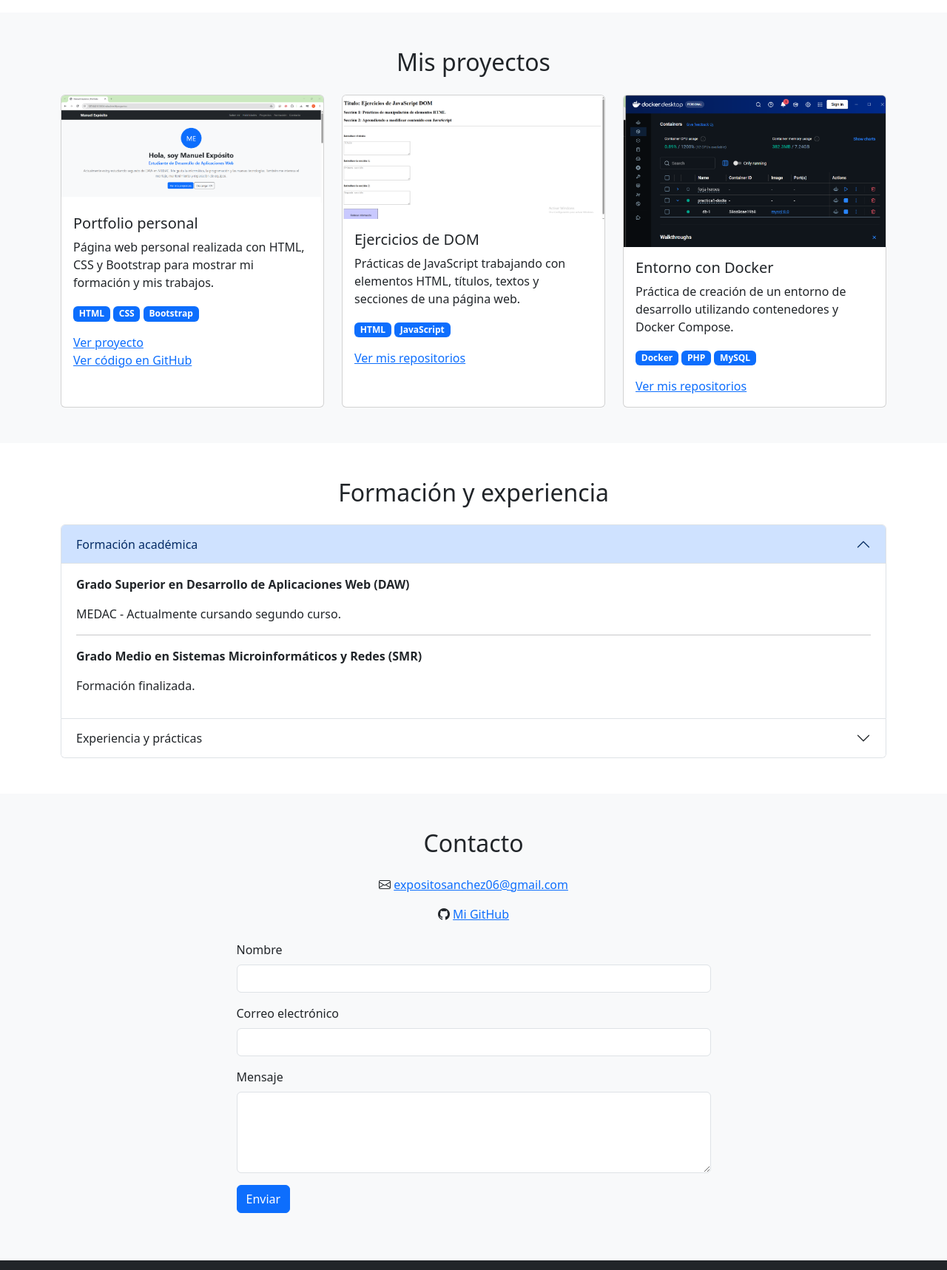
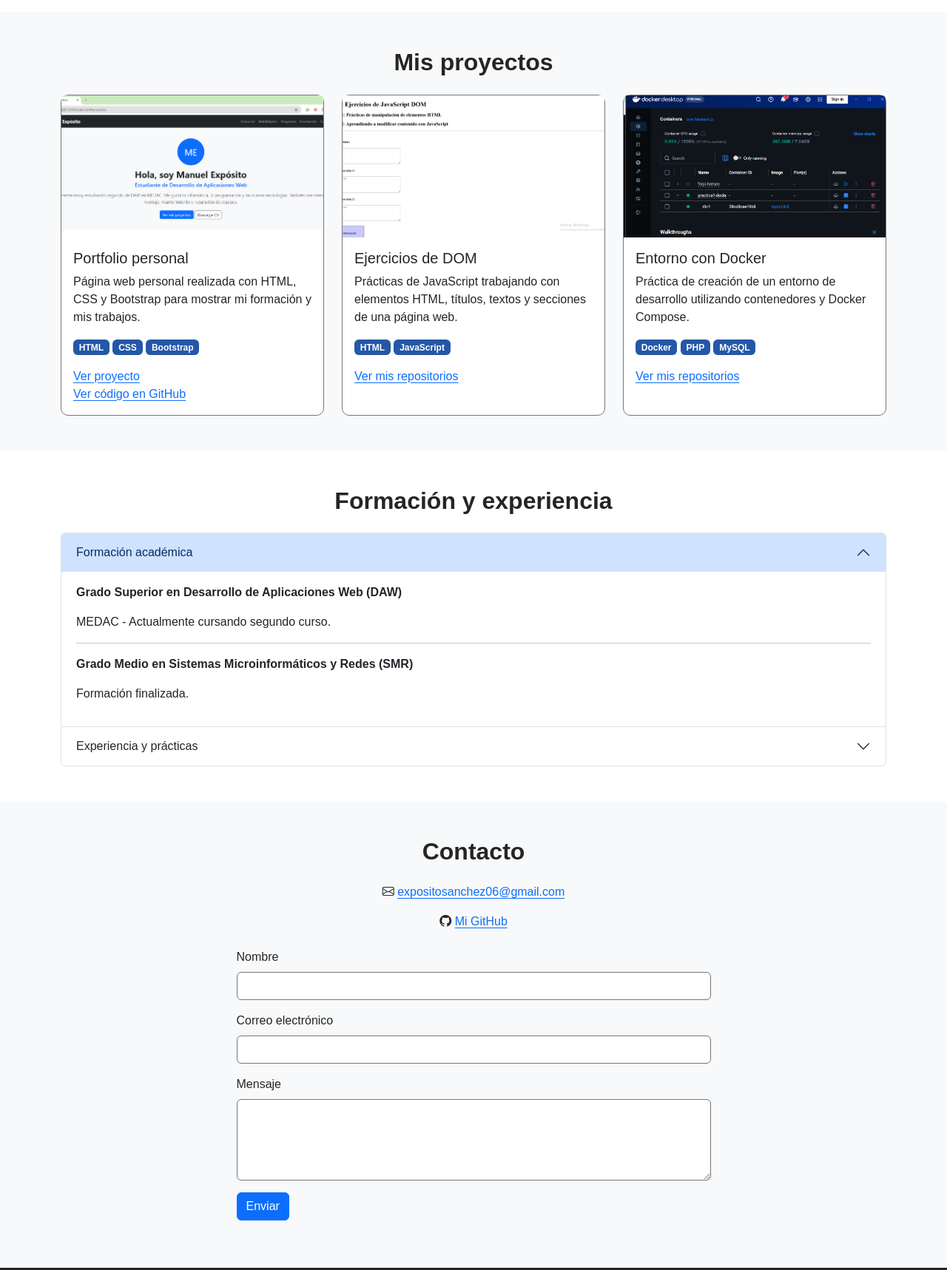
Before and after one commit to expositosanchez06-a11y/portfolio, a plain HTML site: page index.html in a window 1280 px wide. Shown: the part 1080-2797 px from the top of the page at 74% size. Drawn offline with nearby package versions, Linux system fonts and the light colour scheme.

Commit message:
Mejoras de accesibilidad del portfolio

```diff
--- a/css/estilos.css
+++ b/css/estilos.css
@@ -1,17 +1,102 @@
-/* ============================================================
-   Estilos propios del portfolio (marca personal)
-   Usa el mínimo CSS posible: primero intenta con clases de Bootstrap.
-   ============================================================ */
 
-/* Ejemplo: cambia el color principal de Bootstrap por el tuyo
+/* ==================================================
+   ESTILOS PROPIOS DEL PORTFOLIO
+   ================================================== */
+
+/* Colores principales de mi portfolio */
 :root {
-  --bs-primary: #0d6efd;
-  --bs-primary-rgb: 13, 110, 253;
+  --bs-primary: #2457a7;
+  --bs-primary-rgb: 36, 87, 167;
 }
-*/
 
-/* Desplazamiento suave al pulsar los enlaces del menú */
-html { scroll-behavior: smooth; }
+/* Desplazamiento suave al pulsar los enlaces */
+html {
+  scroll-behavior: smooth;
+}
 
-/* Que el título de cada sección no quede tapado por la navbar fija */
-section { scroll-margin-top: 70px; }
+/* Evitar que los títulos queden tapados por el menú */
+section {
+  scroll-margin-top: 5rem;
+}
+
+/* Estilo general de la página */
+body {
+  font-family: Arial, sans-serif;
+  color: #252525;
+}
+
+/* Círculo con mis iniciales */
+.avatar-iniciales {
+  width: 7.5rem;
+  height: 7.5rem;
+  font-size: 2.5rem;
+}
+
+/* Mejorar el aspecto de las tarjetas */
+.card {
+  border: 1px solid #767676;
+  border-radius: 0.625rem;
+  transition: transform 0.2s;
+}
+
+.card:hover {
+  transform: translateY(-0.25rem);
+}
+
+/* Imágenes de los proyectos */
+.card-img-top {
+  width: 100%;
+  height: 12rem;
+  object-fit: cover;
+}
+
+/* Separación de los títulos */
+h2 {
+  font-weight: bold;
+  margin-bottom: 1.5rem;
+}
+
+/* Enlaces */
+a {
+  text-underline-offset: 0.2rem;
+}
+
+/* Que se vea el foco al navegar con teclado */
+a:focus-visible,
+button:focus-visible,
+input:focus-visible,
+textarea:focus-visible {
+  outline: 3px solid #b45309;
+  outline-offset: 3px;
+}
+
+/* Enlace para saltar directamente al contenido */
+.skip-link {
+  position: absolute;
+  top: -100px;
+  left: 10px;
+  background-color: #ffffff;
+  color: #252525;
+  padding: 10px;
+  z-index: 2000;
+}
+
+.skip-link:focus {
+  top: 10px;
+}
+
+/* Mejorar el contraste de los campos del formulario */
+.form-control {
+  border-color: #767676;
+}
+
+/* Respetar a las personas que prefieren menos movimiento */
+@media (prefers-reduced-motion: reduce) {
+  html {
+    scroll-behavior: auto;
+  }
+
+  .card {
+    transition: none;
+  }
+}
--- a/index.html
+++ b/index.html
@@ -10,23 +10,32 @@
 
   <title>Manuel Expósito | Portfolio</title>
 
+  <!-- Bootstrap -->
   <link href="https://cdn.jsdelivr.net/npm/bootstrap@5.3.8/dist/css/bootstrap.min.css" rel="stylesheet">
 
+  <!-- Iconos -->
   <link rel="stylesheet" href="https://cdn.jsdelivr.net/npm/bootstrap-icons@1.13.1/font/bootstrap-icons.min.css">
 
+  <!-- Mi CSS -->
   <link rel="stylesheet" href="css/estilos.css">
 </head>
 
 <body>
 
+  <!-- Enlace para saltar directamente al contenido -->
+  <a class="skip-link" href="#contenido">Saltar al contenido</a>
+
   <!-- Menú de navegación -->
   <nav class="navbar navbar-expand-lg navbar-dark bg-dark sticky-top">
     <div class="container">
 
-      <a class="navbar-brand fw-bold" href="#">Manuel Expósito</a>
+      <a class="navbar-brand fw-bold" href="#sobre-mi">Manuel Expósito</a>
 
-      <button class="navbar-toggler" type="button" data-bs-toggle="collapse" data-bs-target="#menu">
-        <span class="navbar-toggler-icon"></span>
+      <button class="navbar-toggler" type="button"
+              data-bs-toggle="collapse" data-bs-target="#menu"
+              aria-controls="menu" aria-expanded="false"
+              aria-label="Abrir o cerrar el menú de navegación">
+        <span class="navbar-toggler-icon" aria-hidden="true"></span>
       </button>
 
       <div class="collapse navbar-collapse" id="menu">
@@ -57,14 +66,14 @@
     </div>
   </nav>
 
+  <main id="contenido">
 
     <!-- Presentación -->
     <header id="sobre-mi" class="py-5 text-center bg-light">
 
       <div class="container">
 
-      <div class="rounded-circle bg-primary text-white d-flex align-items-center justify-content-center mx-auto mb-3"
-           style="width: 120px; height: 120px; font-size: 40px;">
+        <div class="avatar-iniciales rounded-circle bg-primary text-white d-flex align-items-center justify-content-center mx-auto mb-3">
           ME
         </div>
 
@@ -90,7 +99,6 @@
 
       </div>
     </header>
-
 
     <!-- Habilidades -->
     <section id="habilidades" class="py-5">
@@ -183,7 +191,6 @@
       </div>
     </section>
 
-
     <!-- Proyectos -->
     <section id="proyectos" class="py-5 bg-light">
 
@@ -195,11 +202,10 @@
 
           <!-- Proyecto 1 -->
           <div class="col-md-4">
-
             <div class="card h-100">
 
               <img src="img/proyecto1.png"
-                 class="card-img-top"
+                   class="card-img-top img-fluid"
                    alt="Captura de mi portfolio personal">
 
               <div class="card-body">
@@ -229,14 +235,12 @@
             </div>
           </div>
 
-
           <!-- Proyecto 2 -->
           <div class="col-md-4">
-
             <div class="card h-100">
 
               <img src="img/proyecto2.png"
-                 class="card-img-top"
+                   class="card-img-top img-fluid"
                    alt="Captura de mis ejercicios de JavaScript DOM">
 
               <div class="card-body">
@@ -261,14 +265,12 @@
             </div>
           </div>
 
-
           <!-- Proyecto 3 -->
           <div class="col-md-4">
-
             <div class="card h-100">
 
               <img src="img/proyecto3.png"
-                 class="card-img-top"
+                   class="card-img-top img-fluid"
                    alt="Captura de mi entorno de Docker">
 
               <div class="card-body">
@@ -298,7 +300,6 @@
       </div>
     </section>
 
-
     <!-- Formación y experiencia -->
     <section id="formacion" class="py-5">
 
@@ -313,7 +314,9 @@
             <h3 class="accordion-header">
               <button class="accordion-button" type="button"
                       data-bs-toggle="collapse"
-                    data-bs-target="#estudios">
+                      data-bs-target="#estudios"
+                      aria-expanded="true"
+                      aria-controls="estudios">
                 Formación académica
               </button>
             </h3>
@@ -342,13 +345,14 @@
             </div>
           </div>
 
-
           <div class="accordion-item">
 
             <h3 class="accordion-header">
               <button class="accordion-button collapsed" type="button"
                       data-bs-toggle="collapse"
-                    data-bs-target="#experiencia">
+                      data-bs-target="#experiencia"
+                      aria-expanded="false"
+                      aria-controls="experiencia">
                 Experiencia y prácticas
               </button>
             </h3>
@@ -380,7 +384,6 @@
       </div>
     </section>
 
-
     <!-- Contacto -->
     <section id="contacto" class="py-5 bg-light">
 
@@ -391,14 +394,14 @@
         <div class="text-center mb-4">
 
           <p>
-          <i class="bi bi-envelope"></i>
+            <i class="bi bi-envelope" aria-hidden="true"></i>
             <a href="mailto:expositosanchez06@gmail.com">
               expositosanchez06@gmail.com
             </a>
           </p>
 
           <p>
-          <i class="bi bi-github"></i>
+            <i class="bi bi-github" aria-hidden="true"></i>
             <a href="https://github.com/expositosanchez06-a11y" target="_blank" rel="noopener noreferrer">
               Mi GitHub
             </a>
@@ -414,7 +417,8 @@
 
               <div class="mb-3">
                 <label for="nombre" class="form-label">Nombre</label>
-              <input type="text" class="form-control" id="nombre" required>
+                <input type="text" class="form-control" id="nombre"
+                       name="nombre" autocomplete="name" required>
                 <div class="invalid-feedback">
                   Escribe tu nombre.
                 </div>
@@ -422,7 +426,8 @@
 
               <div class="mb-3">
                 <label for="email" class="form-label">Correo electrónico</label>
-              <input type="email" class="form-control" id="email" required>
+                <input type="email" class="form-control" id="email"
+                       name="email" autocomplete="email" required>
                 <div class="invalid-feedback">
                   Escribe un correo electrónico válido.
                 </div>
@@ -430,7 +435,8 @@
 
               <div class="mb-3">
                 <label for="mensaje" class="form-label">Mensaje</label>
-              <textarea class="form-control" id="mensaje" rows="4" required></textarea>
+                <textarea class="form-control" id="mensaje" name="mensaje"
+                          rows="4" required></textarea>
                 <div class="invalid-feedback">
                   Escribe un mensaje.
                 </div>
@@ -440,7 +446,7 @@
                 Enviar
               </button>
 
-            <p id="respuestaFormulario" class="mt-3"></p>
+              <p id="respuestaFormulario" class="mt-3" aria-live="polite"></p>
 
             </form>
           </div>
@@ -448,6 +454,7 @@
       </div>
     </section>
 
+  </main>
 
   <!-- Pie de página -->
   <footer class="bg-dark text-white text-center py-4">
@@ -464,13 +471,12 @@
          target="_blank"
          rel="noopener noreferrer"
          class="text-white"
-         aria-label="GitHub">
-        <i class="bi bi-github fs-4"></i>
+         aria-label="Visitar mi perfil de GitHub">
+        <i class="bi bi-github fs-4" aria-hidden="true"></i>
       </a>
 
     </div>
   </footer>
-
 
   <!-- Bootstrap -->
   <script src="https://cdn.jsdelivr.net/npm/bootstrap@5.3.8/dist/js/bootstrap.bundle.min.js"></script>
@@ -479,7 +485,6 @@
 
   <!-- Validación del formulario -->
   <script>
-
     const formulario = document.getElementById("formularioContacto");
 
     formulario.addEventListener("submit", function(event) {
@@ -496,7 +501,6 @@
       formulario.classList.add("was-validated");
 
     });
-
   </script>
 
 </body>
```
Also changed, not shown: 1 other file. Lines whose indentation alone changed are shown as unchanged.
